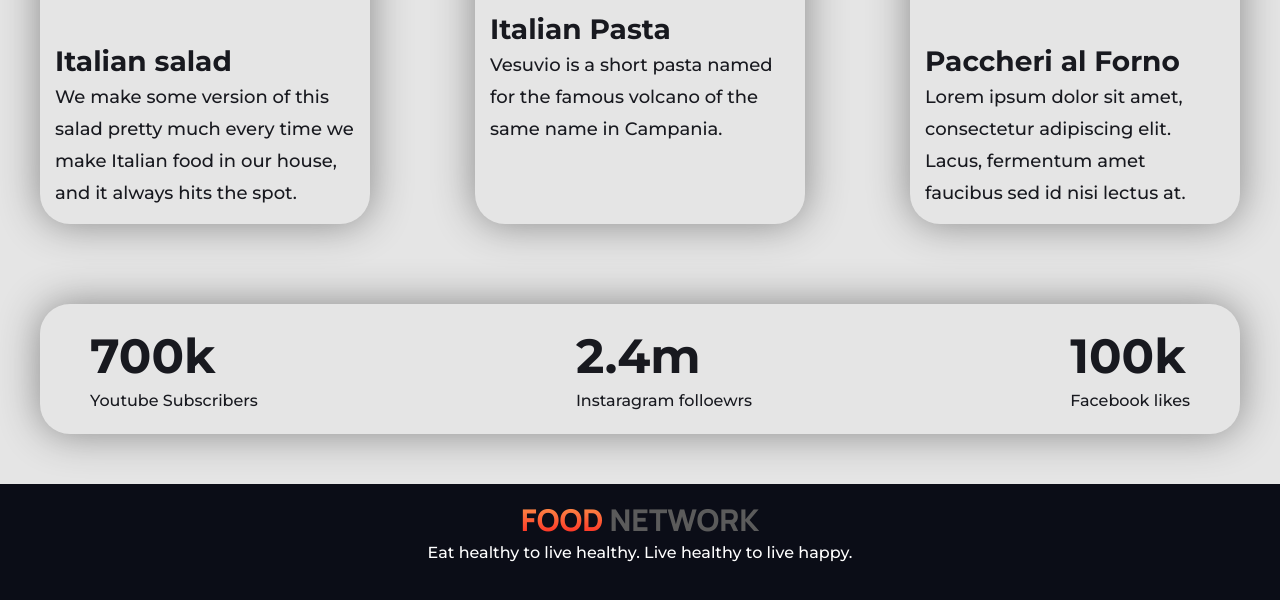
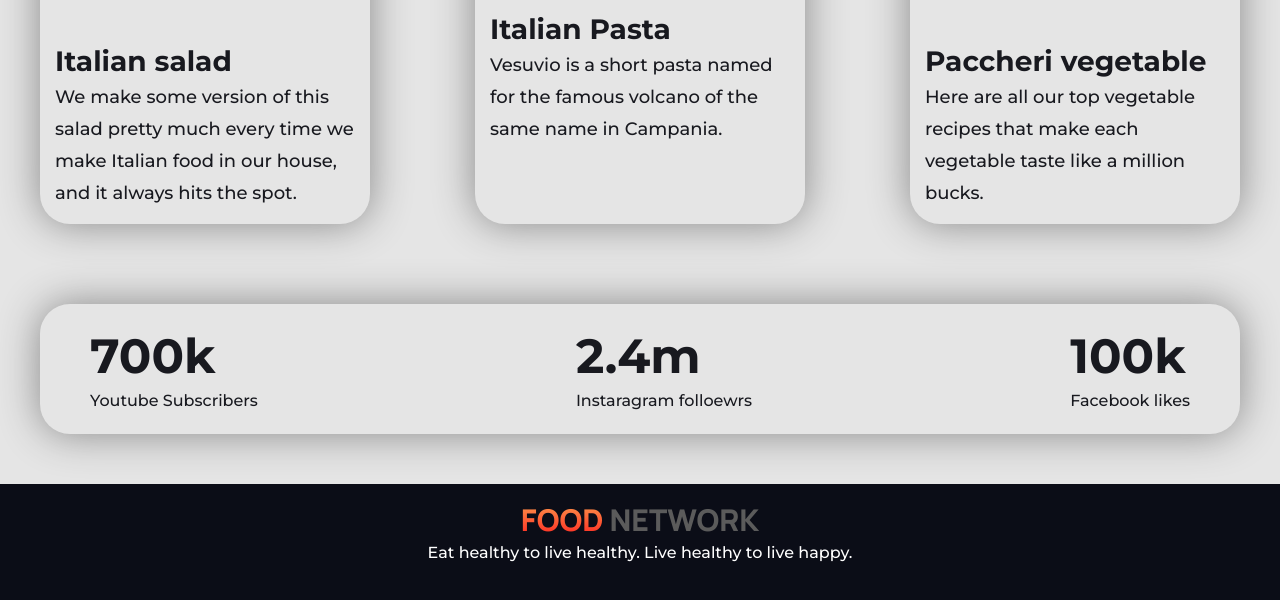
Before and after one commit to AhnabShahin/Food-network, a plain HTML site: page index.html in a window 1280 px wide. Shown: the part 1959-2559 px from the top of the page. Drawn offline with Linux system fonts and the light colour scheme.

Commit message:
contant add

```diff
--- a/index.html
+++ b/index.html
@@ -63,8 +63,8 @@
             </div>
             <div class="card">
                 <img src="images/Project Cover8.png" alt="">
-                <h3>Paccheri al Forno</h3>
-                <p>Lorem ipsum dolor sit amet, consectetur adipiscing elit. Lacus, fermentum amet faucibus sed id nisi lectus at.</p>
+                <h3>Paccheri vegetable</h3>
+                <p>Here are all our top vegetable recipes that make each vegetable taste like a million bucks.</p>
             </div>
         </div>
         <div class="social">
```
